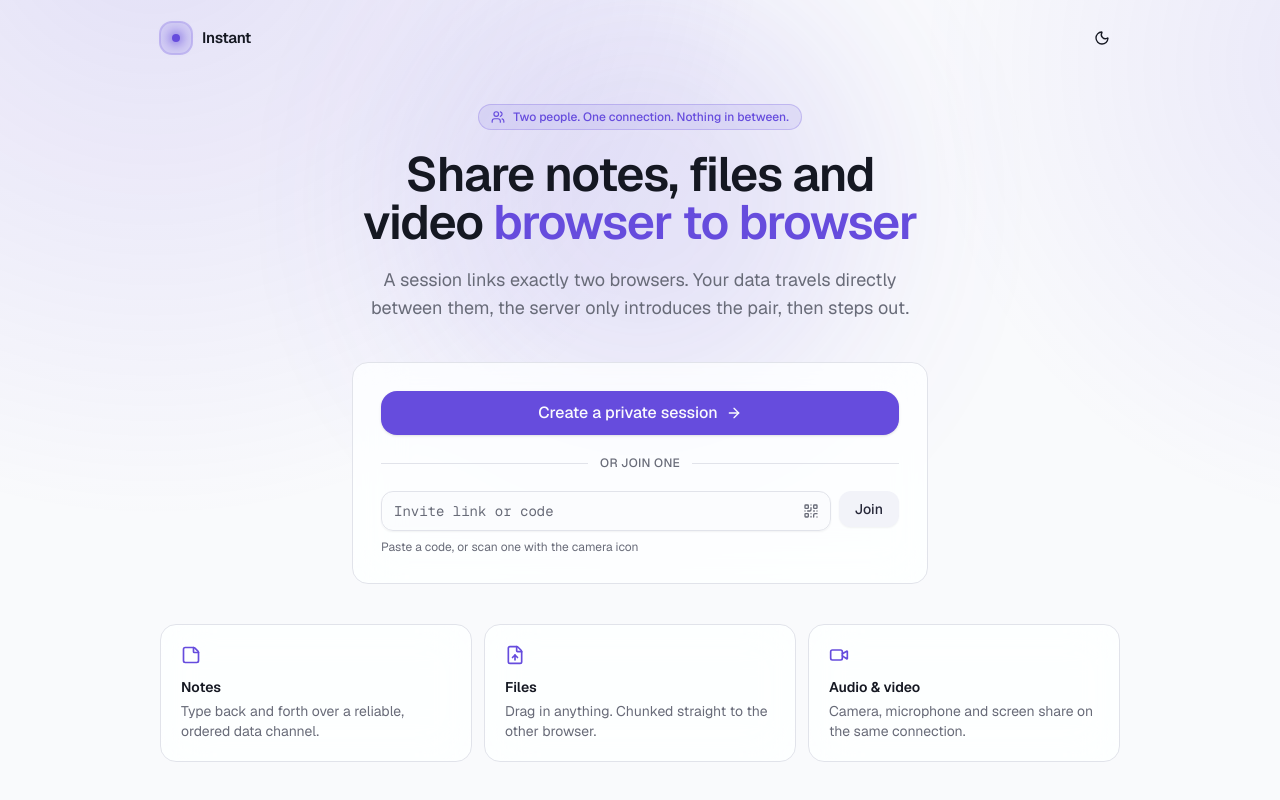
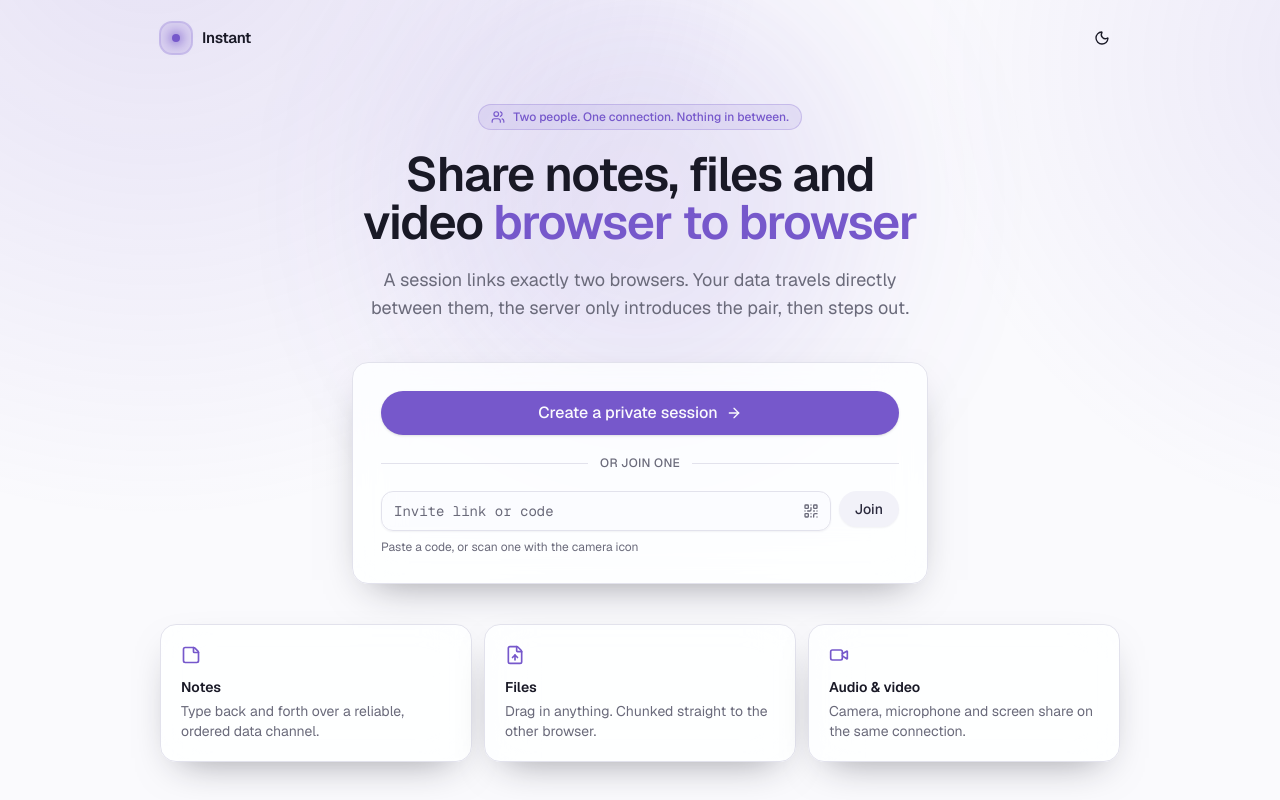
Before and after one commit to itsSauraj/instant, a Next.js app: page / in a window 1280 px wide. Shown: the top 800 px of the page. Built offline with nearby package versions, Linux system fonts and the light colour scheme.

Commit message:
style(theme): adopt the saurabh-yadav.me design system tokens

```diff
--- a/app/globals.css
+++ b/app/globals.css
@@ -4,76 +4,83 @@
 
 @custom-variant dark (&:is(.dark *));
 
+/*
+ * Palette follows the saurabh-yadav.me design system: deep-space surfaces
+ * (space-900 #02030A / space-800 #070A18 / space-700 #0E1228), lavender
+ * #C9B8FF as the one primary accent, muted #aaa6c3 body text, and pastel
+ * status colors (mint / soft amber / rose-leaning red). The dark theme is the
+ * flagship; light keeps the same lavender anchor so the toggle stays useful.
+ */
 :root {
   --radius: 0.75rem;
 
-  --background: oklch(0.986 0.003 265);
-  --foreground: oklch(0.21 0.02 275);
+  --background: oklch(0.985 0.004 292);
+  --foreground: oklch(0.22 0.025 283);
 
   --card: oklch(1 0 0);
-  --card-foreground: oklch(0.21 0.02 275);
+  --card-foreground: oklch(0.22 0.025 283);
   --popover: oklch(1 0 0);
-  --popover-foreground: oklch(0.21 0.02 275);
+  --popover-foreground: oklch(0.22 0.025 283);
 
-  --primary: oklch(0.53 0.21 285);
-  --primary-foreground: oklch(0.985 0.005 285);
+  --primary: oklch(0.55 0.17 292);
+  --primary-foreground: oklch(0.985 0.005 292);
 
-  --secondary: oklch(0.965 0.008 275);
-  --secondary-foreground: oklch(0.28 0.03 280);
+  --secondary: oklch(0.963 0.009 290);
+  --secondary-foreground: oklch(0.29 0.035 288);
 
-  --muted: oklch(0.965 0.008 275);
-  --muted-foreground: oklch(0.53 0.02 275);
+  --muted: oklch(0.963 0.009 290);
+  --muted-foreground: oklch(0.53 0.025 287);
 
-  --accent: oklch(0.95 0.02 285);
-  --accent-foreground: oklch(0.3 0.06 285);
+  --accent: oklch(0.945 0.024 292);
+  --accent-foreground: oklch(0.33 0.07 292);
 
-  --destructive: oklch(0.58 0.22 20);
-  --destructive-foreground: oklch(0.985 0.01 20);
+  --destructive: oklch(0.6 0.2 18);
+  --destructive-foreground: oklch(0.985 0.01 18);
 
-  --success: oklch(0.62 0.16 155);
-  --success-foreground: oklch(0.985 0.01 155);
+  --success: oklch(0.62 0.14 163);
+  --success-foreground: oklch(0.985 0.01 163);
 
-  --warning: oklch(0.73 0.16 75);
-  --warning-foreground: oklch(0.24 0.05 75);
+  --warning: oklch(0.72 0.14 80);
+  --warning-foreground: oklch(0.24 0.05 80);
 
-  --border: oklch(0.916 0.01 275);
-  --input: oklch(0.916 0.01 275);
-  --ring: oklch(0.53 0.21 285);
+  --border: oklch(0.915 0.014 290);
+  --input: oklch(0.915 0.014 290);
+  --ring: oklch(0.55 0.17 292);
 }
 
 .dark {
-  --background: oklch(0.16 0.015 275);
-  --foreground: oklch(0.965 0.006 275);
+  --background: oklch(0.125 0.022 270);
+  --foreground: oklch(0.97 0.005 286);
 
-  --card: oklch(0.205 0.018 275);
-  --card-foreground: oklch(0.965 0.006 275);
-  --popover: oklch(0.225 0.02 275);
-  --popover-foreground: oklch(0.965 0.006 275);
+  --card: oklch(0.16 0.03 268);
+  --card-foreground: oklch(0.97 0.005 286);
+  --popover: oklch(0.2 0.042 272);
+  --popover-foreground: oklch(0.97 0.005 286);
 
-  --primary: oklch(0.68 0.18 288);
-  --primary-foreground: oklch(0.17 0.04 288);
+  --primary: oklch(0.81 0.1 293);
+  --primary-foreground: oklch(0.17 0.04 285);
 
-  --secondary: oklch(0.27 0.022 275);
-  --secondary-foreground: oklch(0.965 0.006 275);
+  --secondary: oklch(0.23 0.035 278);
+  --secondary-foreground: oklch(0.97 0.005 286);
 
-  --muted: oklch(0.27 0.022 275);
-  --muted-foreground: oklch(0.7 0.02 275);
+  --muted: oklch(0.23 0.035 278);
+  --muted-foreground: oklch(0.72 0.035 288);
 
-  --accent: oklch(0.31 0.045 285);
-  --accent-foreground: oklch(0.95 0.02 285);
+  --accent: oklch(0.27 0.05 288);
+  --accent-foreground: oklch(0.93 0.04 292);
 
-  --destructive: oklch(0.66 0.2 22);
-  --destructive-foreground: oklch(0.15 0.03 22);
+  --destructive: oklch(0.7 0.17 18);
+  --destructive-foreground: oklch(0.14 0.03 18);
 
-  --success: oklch(0.72 0.17 158);
-  --success-foreground: oklch(0.15 0.03 158);
+  --success: oklch(0.88 0.07 167);
+  --success-foreground: oklch(0.16 0.05 167);
 
-  --warning: oklch(0.8 0.15 78);
-  --warning-foreground: oklch(0.2 0.04 78);
+  --warning: oklch(0.86 0.12 85);
+  --warning-foreground: oklch(0.2 0.05 85);
 
   --border: oklch(1 0 0 / 10%);
   --input: oklch(1 0 0 / 14%);
-  --ring: oklch(0.68 0.18 288);
+  --ring: oklch(0.81 0.1 293);
 }
 
 @theme inline {
@@ -105,6 +112,9 @@
   --color-border: var(--border);
   --color-input: var(--input);
   --color-ring: var(--ring);
+
+  /* Accent halo used on hover for primary actions (`shadow-glow`). */
+  --shadow-glow: 0 0 22px -4px color-mix(in oklab, var(--primary) 55%, transparent);
 
   --font-sans: var(--font-geist-sans), ui-sans-serif, system-ui, sans-serif;
   --font-mono: var(--font-geist-mono), ui-monospace, monospace;
@@ -145,6 +155,8 @@
 @layer utilities {
   .panel {
     @apply rounded-xl border bg-card/70 backdrop-blur-xl;
+    /* Soft deep drop, tinted from the theme so it works in both modes. */
+    box-shadow: 0 16px 40px -20px color-mix(in oklab, var(--foreground) 50%, transparent);
   }
 
   .scroll-slim {
--- a/components/ui/button.tsx
+++ b/components/ui/button.tsx
@@ -5,12 +5,14 @@ import { cva, type VariantProps } from "class-variance-authority";
 import { cn } from "@/lib/utils";
 
 const buttonVariants = cva(
-  "inline-flex items-center justify-center gap-2 whitespace-nowrap rounded-lg text-sm font-medium transition-all disabled:pointer-events-none disabled:opacity-50 [&_svg]:pointer-events-none [&_svg:not([class*='size-'])]:size-4 shrink-0 outline-none focus-visible:ring-[3px] focus-visible:ring-ring/50 focus-visible:border-ring aria-invalid:ring-destructive/20",
+  // Pill shape: buttons follow the round-chip language (badges, tags) rather
+  // than the panel radius.
+  "inline-flex items-center justify-center gap-2 whitespace-nowrap rounded-full text-sm font-medium transition-all disabled:pointer-events-none disabled:opacity-50 [&_svg]:pointer-events-none [&_svg:not([class*='size-'])]:size-4 shrink-0 outline-none focus-visible:ring-[3px] focus-visible:ring-ring/50 focus-visible:border-ring aria-invalid:ring-destructive/20",
   {
     variants: {
       variant: {
         default:
-          "bg-primary text-primary-foreground shadow-sm hover:bg-primary/90 active:translate-y-px",
+          "bg-primary text-primary-foreground shadow-sm hover:bg-primary/90 hover:shadow-glow active:translate-y-px",
         destructive:
           "bg-destructive text-destructive-foreground shadow-sm hover:bg-destructive/90 active:translate-y-px",
         outline:
@@ -22,10 +24,10 @@ const buttonVariants = cva(
       },
       size: {
         default: "h-9 px-4 py-2 has-[>svg]:px-3",
-        sm: "h-8 gap-1.5 rounded-md px-3 has-[>svg]:px-2.5 text-xs",
-        lg: "h-11 rounded-xl px-6 has-[>svg]:px-5 text-base",
+        sm: "h-8 gap-1.5 px-3 has-[>svg]:px-2.5 text-xs",
+        lg: "h-11 px-6 has-[>svg]:px-5 text-base",
         icon: "size-9",
-        "icon-lg": "size-12 rounded-xl [&_svg:not([class*='size-'])]:size-5",
+        "icon-lg": "size-12 [&_svg:not([class*='size-'])]:size-5",
       },
     },
     defaultVariants: {
```
